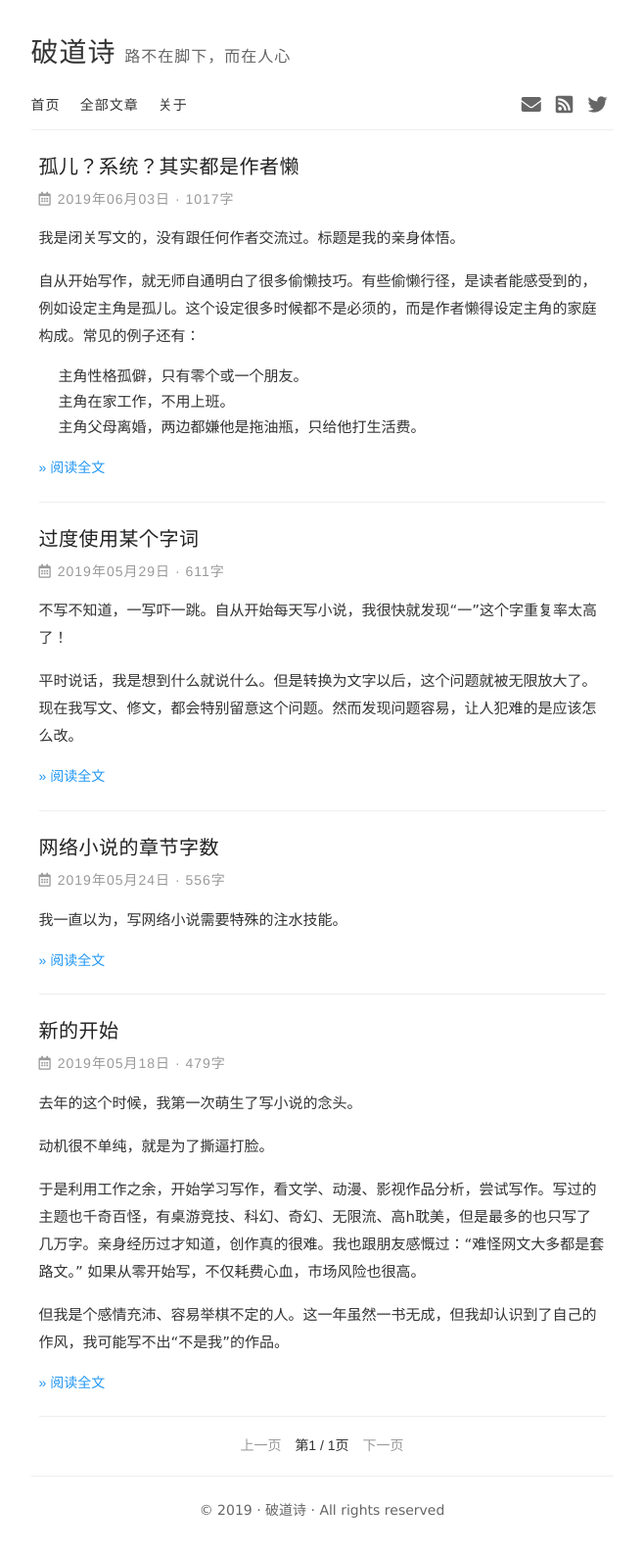
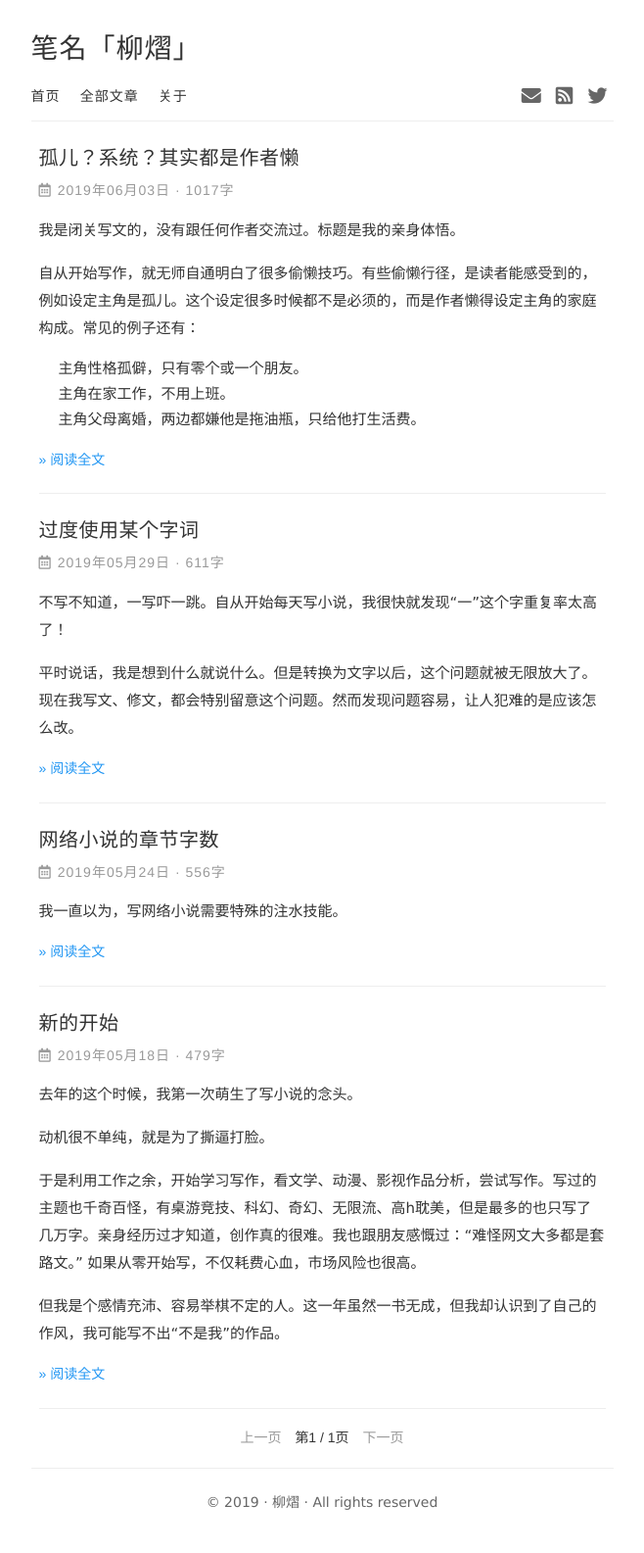
Before and after one commit to lionpup/blog, a Jekyll site: the page built from index.html, in a window 1280 px wide. Shown: the whole page at 98% size, without its empty margins (311-969 px from the left). Built offline with Jekyll 4.4.1, drawn with Linux system fonts in a browser that asks for light colours; nearby versions of some CDN libraries; the list of posts is cut into pages by our own code.

Commit message:
Rename site and refactor the layout

```diff
--- a/_config.yml
+++ b/_config.yml
@@ -3,11 +3,11 @@
 # you will see them accessed via {{ site.title }}, {{ site.email }}, and so on.
 # You can create any custom variable you would like, and they will be accessible
 # in the templates via {{ site.myvariable }}.
-title: 破道诗
-subtitle: 路不在脚下，而在人心
+title: 笔名「柳熠」
 email: wsroseanne@gmail.com
+copyright: 柳熠
 description: >- # this means to ignore newlines until "baseurl:"
-  记录本人写作的日常、感想、和一些写作小知识。
+  想到什么写什么的博客，主题通常为作品、写作相关、各类感想。
 baseurl: "" # the subpath of your site, e.g. /blog
 url: "https://lionpup.github.io" # the base hostname & protocol for your site, e.g. http://example.com
 
--- a/_includes/footer.html
+++ /dev/null
@@ -1,4 +0,0 @@
-<footer>
-  <hr>
-  <p>© 2019 · {{ site.title }} · All rights reserved</p>
-</footer>
--- a/_includes/social-icons.html
+++ /dev/null
@@ -1,8 +0,0 @@
-{% for item in site.social-media %}
-  {% assign first_char = item.link | slice: 0 %}
-  {% if first_char == '/' %}
-    <a href="{{ site.baseurl }}{{ item.link }}" target="_blank"><i class="{{ item.class }}" aria-hidden="true"></i></a>
-  {% else %}
-    <a href="{{ item.link }}" target="_blank"><i class="{{ item.class }}" aria-hidden="true"></i></a>
-  {% endif %}
-{% endfor %}
--- a/_layouts/default.html
+++ b/_layouts/default.html
@@ -11,25 +11,30 @@ layout: compress
     {% endif %}
     <div class="container">
       <header class="masthead clearfix">
-        <div class="site-info">
-          <h1 class="site-name">
-            <a href="{{ site.baseurl }}/" id="home-title">
-              {{ site.title }}
-              <small class="site-description">{{ site.subtitle }}</small>
-            </a>
-          </h1>
-        </div>
+          <a href="{{ site.baseurl }}/" class="site-name">{{ site.title }}</a>
         <nav>
           <div class="nav-left">
             <a href="{{ "/" | prepend: site.baseurl }}">首页</a>
             <a class="navbar-item" href="{{ "/posts" | prepend: site.baseurl }}">全部文章</a>
             <a class="navbar-item" href="{{ "/about" | prepend: site.baseurl }}">关于</a>
           </div>
-          <div class="nav-right">{% include social-icons.html %}</div>
+          <div class="nav-right">
+            {% for item in site.social-media %}
+              {% assign first_char = item.link | slice: 0 %}
+              {% if first_char == '/' %}
+                <a href="{{ site.baseurl }}{{ item.link }}" target="_blank"><i class="{{ item.class }}" aria-hidden="true"></i></a>
+              {% else %}
+                <a href="{{ item.link }}" target="_blank"><i class="{{ item.class }}" aria-hidden="true"></i></a>
+              {% endif %}
+            {% endfor %}
+          </div>
         </nav>
       </header>
       {{ content }}
-      {% include footer.html %}
+      <footer>
+        <hr>
+        <p>© 2019 · {{ site.copyright }} · All rights reserved</p>
+      </footer>
     </div>
   </body>
 </html>
--- a/main.scss
+++ b/main.scss
@@ -19,7 +19,6 @@ body {
 }
 
 h1, h2, h3, h4, h5, h6 {
-  color: $darkerGray;
   font-weight: 400;
   letter-spacing: 0.5px;
   line-height: 1.7;
@@ -44,17 +43,11 @@ h2 {
   }
 }
 
-h3 {
-  font-size: 16px;
-}
+h3 { font-size: 16px; }
 
-h4 {
-  font-size: 14px;
-}
+h4 { font-size: 14px; }
 
-h5 {
-  font-size: 12px;
-}
+h5 { font-size: 12px; }
 
 a {
   color: $link;
@@ -158,12 +151,6 @@ img {
   }
 }
 
-.site-info {
-  @include mobile {
-    margin: 0 auto;
-  }
-}
-
 .site-name {
   margin: 0;
   color: $darkGray;
@@ -172,17 +159,6 @@ img {
   font-weight: 300;
   font-size: 28px;
   letter-spacing: 1px;
-}
-
-.site-description {
-  margin: -5px 0 0 0;
-  color: $gray;
-  font-size: 16px;
-
-  @include mobile {
-    display: block;
-    margin: 3px 0;
-  }
 }
 
 nav {
@@ -204,14 +180,13 @@ nav {
   float: left;
   @include mobile {
     float: none;
-  }
-  a {
-    @include mobile {
+    a {
       margin: 0;
       color: $link;
     }
   }
 }
+
 .nav-right {
   float: right;
   @include mobile {
```
